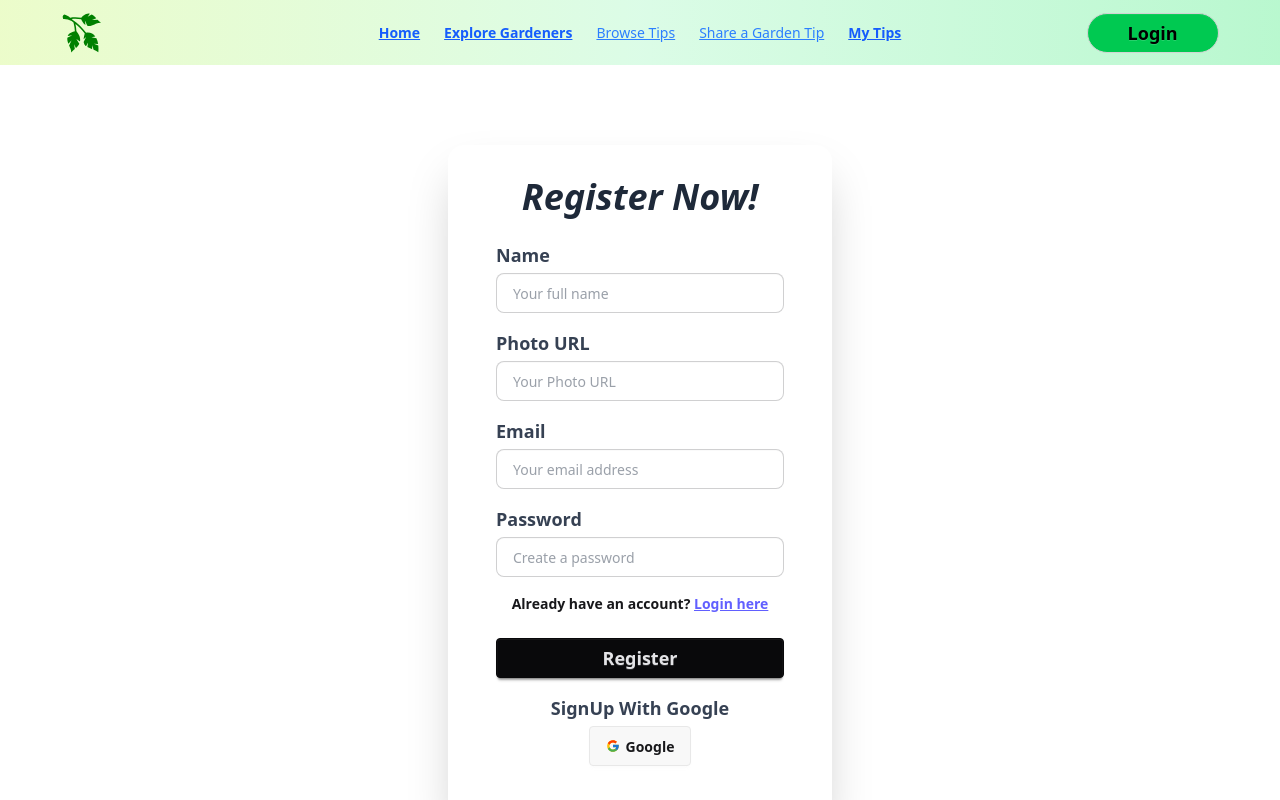
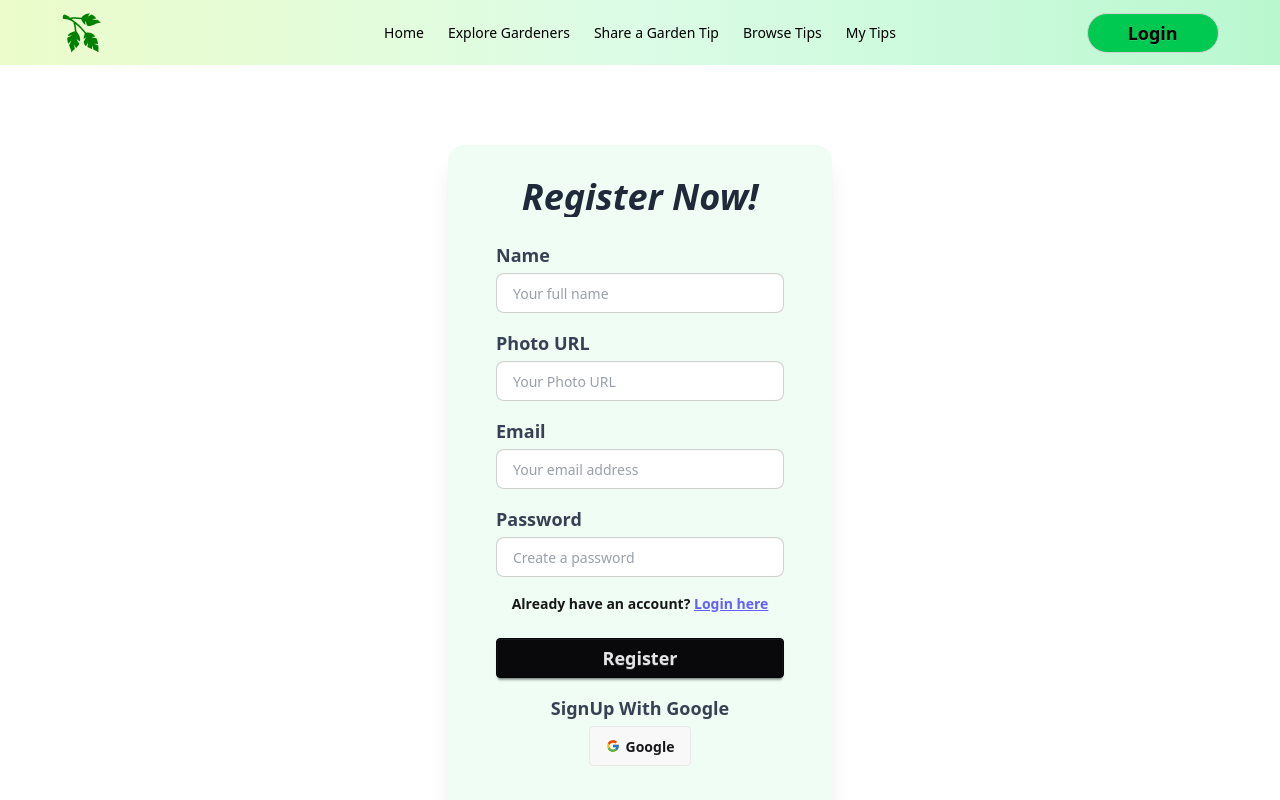
Before and after one commit to Badhonshahrier/gardening_web_client, a React (Vite) app: page /register in a window 1280 px wide. Shown: the top 800 px of the page. Built offline with nearby package versions, Linux system fonts and the light colour scheme.

Commit message:
adding share garden tip section

```diff
--- a/src/Components/Banner.jsx
+++ b/src/Components/Banner.jsx
@@ -9,7 +9,7 @@ const Banner = ({ singleData }) => {
 
 
   return (
-    <div className="w-11/12 mx-auto p-4">
+    <div className="w-11/12 mx-auto p-4 bg-green-50">
       <Swiper
 
            modules={[Navigation, Pagination]}
--- /dev/null
+++ b/src/Components/ErrorPage.jsx
@@ -0,0 +1,13 @@
+import React from 'react';
+import { Link } from 'react-router';
+
+const ErrorPage = () => {
+    return (
+        <div >
+            <img className='object-cover'  src="https://i.ibb.co/67wkZvYh/404-08.jpg" alt="" />
+            <Link to="/"><button  className='btn btn-primary relative bottom-78 left-170 '>Go To HomePage</button></Link>
+        </div>
+    );
+};
+
+export default ErrorPage;
--- a/src/Components/Navbar.jsx
+++ b/src/Components/Navbar.jsx
@@ -53,11 +53,11 @@ const Navbar = () => {
           <ul className="menu menu-horizontal px-1">
             <li>
               <NavLink
-
+                to="/"
                 className={({ isActive }) =>
                   isActive
-                    ? "text-blue-600 underline font-semibold"
-                    : "font-semibold text-black"
+                    ? "text-blue-600 underline font-bold"
+                    : "text-black font-medium"
                 }
               >
                 Home
@@ -65,11 +65,11 @@ const Navbar = () => {
             </li>
             <li>
               <NavLink
-
+                to="/explore"
                 className={({ isActive }) =>
                   isActive
-                    ? "text-blue-600 underline font-semibold"
-                    : "underline text-blue-500"
+                    ? "text-blue-600 underline font-bold"
+                    : "text-black font-medium"
                 }
               >
                 Explore Gardeners
@@ -77,36 +77,36 @@ const Navbar = () => {
             </li>
             <li>
               <NavLink
-                  to="/browsetippage"
+                to="/sharegardentip"
                 className={({ isActive }) =>
                   isActive
-                    ? "text-blue-600 underline font-semibold"
-                    : "underline text-blue-500"
+                    ? "text-blue-600 underline font-bold"
+                    : "text-black font-medium"
+                }
+              >
+                Share a Garden Tip
+              </NavLink>
+            </li>
+            <li>
+              <NavLink
+                to="/browsetippage"
+                className={({ isActive }) =>
+                  isActive
+                    ? "text-blue-600 underline font-bold"
+                    : "text-black font-medium"
                 }
               >
                 Browse Tips
               </NavLink>
             </li>
-            <li>
-              <NavLink
-                to="/sharegardentip"
-                className={({ isActive }) =>
-                  isActive
-                    ? "text-blue-600 underline font-semibold"
-                    : "underline text-blue-500"
-                }
-              >
-                Share a Garden Tip
-              </NavLink>
-            </li>
 
             <li>
               <NavLink
-
+                to="/mytips"
                 className={({ isActive }) =>
                   isActive
-                    ? "text-blue-600 underline font-semibold"
-                    : "underline text-blue-500"
+                    ? "text-blue-600 underline font-bold"
+                    : "text-black font-medium"
                 }
               >
                 My Tips
--- a/src/Components/ShareGardenTip.jsx
+++ b/src/Components/ShareGardenTip.jsx
@@ -34,7 +34,8 @@ const ShareGardenTip = () => {
   };
 
   return (
-    <div className="w-11/12 mx-auto max-w-3xl p-6 bg-green-50 rounded-xl shadow mt-8">
+    <div className="bg-green-50">
+        <div className="w-11/12 mx-auto max-w-3xl  bg-base-300 p-6 rounded-xl shadow">
       <h2 className="text-3xl font-bold text-green-800 mb-6 text-center">
         {" "}
         Share a Garden Tip
@@ -171,6 +172,7 @@ const ShareGardenTip = () => {
         </button>
       </form>
     </div>
+    </div>
   );
 };
 
--- a/src/Components/TipCard.jsx
+++ b/src/Components/TipCard.jsx
@@ -1,11 +1,62 @@
-import React from 'react';
+import React from "react";
+import { useParams } from "react-router";
+import { GiTreeBranch } from "react-icons/gi";
 
-const TipCard = () => {
-    return (
-        <div>
-            <h1>TipCard</h1>
+const TipCard = ({ detailsData }) => {
+  const { id } = useParams();
+  const data = detailsData.find((item) => item._id === id);
+
+  return (
+    <div className="p-6 bg-green-50 ">
+    <div className="flex justify-center">
+        <GiTreeBranch color="green" size={42} />
+          <h1 className="text-4xl pl-5 font-extrabold text-green-800 mb-6 ">
+         Tip Details
+      </h1>
+
+    </div>
+
+      {data ? (
+        <div className="max-w-2xl mx-auto bg-white border border-green-200 rounded-2xl shadow-lg overflow-hidden">
+          <img
+            src={data.photo}
+            alt={data.title}
+            className="w-full h-full object-cover"
+          />
+          <div className="p-6">
+            <h2 className="text-3xl font-bold text-green-900 mb-3">
+              {data.title}
+            </h2>
+            <p className="text-sm text-green-700 mb-1">
+              <span className="font-semibold">Category:</span> {data.category}
+            </p>
+            <p className="text-sm text-green-700 mb-1">
+              <span className="font-semibold">Plant:</span> {data.plant}
+            </p>
+            <p className="text-sm text-green-700 mb-1">
+              <span className="font-semibold">Difficulty:</span> {data.difficulty}
+            </p>
+            <p className="text-sm text-green-700 mb-4">
+              <span className="font-semibold">Availability:</span> {data.availability}
+            </p>
+
+            <p className="text-gray-800 leading-relaxed mb-4">{data.description}</p>
+
+            <div className="border-t pt-4 text-sm text-gray-600 flex items-center justify-between">
+              <div>
+                <p className="font-semibold text-lg">Shared by:</p>
+                <p>Name : {data.name}</p>
+                <p>Email : {data.email}</p>
+              </div>
+
+            </div>
+          </div>
         </div>
-    );
+      ) : (
+        <p className="text-gray-600 text-center">No tip found for this ID.</p>
+      )}
+    </div>
+  );
 };
 
 export default TipCard;
--- /dev/null
+++ b/src/Components/TipDetails.jsx
@@ -0,0 +1,16 @@
+import React from "react";
+import { useLoaderData } from "react-router";
+import TipCard from "./TipCard";
+
+const TipDetails = () => {
+  const detailsData = useLoaderData();
+  console.log(detailsData);
+
+  return (
+    <div>
+    <TipCard detailsData={detailsData}></TipCard>
+    </div>
+  );
+};
+
+export default TipDetails;
--- a/src/Components/TipTableRow.jsx
+++ b/src/Components/TipTableRow.jsx
@@ -1,6 +1,7 @@
 import React from "react";
 import { useLoaderData } from "react-router";
 import { Eye } from "lucide-react";
+import { Link } from "react-router";
 
 const TipTableRow = () => {
   const tablesData = useLoaderData();
@@ -8,7 +9,7 @@ const TipTableRow = () => {
   const publicData = tablesData.filter(
     (item) => item.availability === "Public"
   );
-  console.log(publicData);
+
   return (
     <div className="p-4">
       <table className="w-11/12 mx-auto border-gray-200 rounded-lg overflow-hidden">
@@ -36,9 +37,11 @@ const TipTableRow = () => {
                 />
               </td>
               <td className="p-3">
+                <Link to={`/details/${item._id}`}>
                 <button className="flex items-center gap-2 bg-blue-500 text-white px-3 py-1 rounded hover:bg-blue-600 transition">
                   <Eye size={18} /> See More
                 </button>
+                </Link>
               </td>
             </tr>
           ))}
--- a/src/Pages/Login.jsx
+++ b/src/Pages/Login.jsx
@@ -31,7 +31,7 @@ const Login = () => {
   };
 
   return (
-    <div className="card bg-white w-full max-w-sm mx-auto py-8 px-6 mt-20 shadow-2xl rounded-2xl">
+    <div className="card bg-green-50 w-full max-w-sm mx-auto py-8 px-6 mt-20 shadow-xl rounded-2xl">
       <h1 className="text-center text-4xl font-extrabold italic text-gray-800 ">
         Login Now!
       </h1>
--- a/src/Pages/Register.jsx
+++ b/src/Pages/Register.jsx
@@ -48,11 +48,11 @@ const Register = () => {
   };
 
   return (
-    <div className="card bg-white w-full max-w-sm mx-auto py-8 px-6 mt-20 shadow-2xl rounded-2xl">
+    <div className="card bg-green-50 w-full max-w-sm mx-auto py-8 px-6 mt-20 shadow-xl rounded-2xl">
       <h1 className="text-center text-4xl font-extrabold italic text-gray-800 ">
         Register Now!
       </h1>
-      <div className="card-body space-y-4">
+      <div className="card-body bg-green-50 space-y-4">
         <form onSubmit={handleRegister} className="space-y-4">
           <div>
             <label className="block text-lg font-semibold mb-1 text-gray-700">
--- a/src/Routes/Routes.jsx
+++ b/src/Routes/Routes.jsx
@@ -6,11 +6,14 @@ import Register from "../Pages/Register";
 import ExploreGardeners from "../Pages/ExploreGardeners ";
 import ShareGardenTip from "../Components/ShareGardenTip";
 import TipTableRow from "../Components/TipTableRow";
+import TipDetails from "../Components/TipDetails";
+import ErrorPage from "../Components/ErrorPage";
 
 export const router = createBrowserRouter([
   {
     path: "/",
     Component: MainLayout,
+    errorElement: <ErrorPage></ErrorPage>,
     children: [
       {
         index: true,
@@ -35,9 +38,14 @@ export const router = createBrowserRouter([
         Component: ShareGardenTip,
       },
       {
-        path:'/browsetippage',
-        loader:()=>fetch('http://localhost:3000/sharetips'),
-        Component:TipTableRow
+        path: "/browsetippage",
+        loader: () => fetch("http://localhost:3000/sharetips"),
+        Component: TipTableRow,
+      },
+      {
+        path: "/details/:id",
+        loader: () => fetch("http://localhost:3000/sharetips"),
+        Component: TipDetails,
       },
     ],
   },
```
